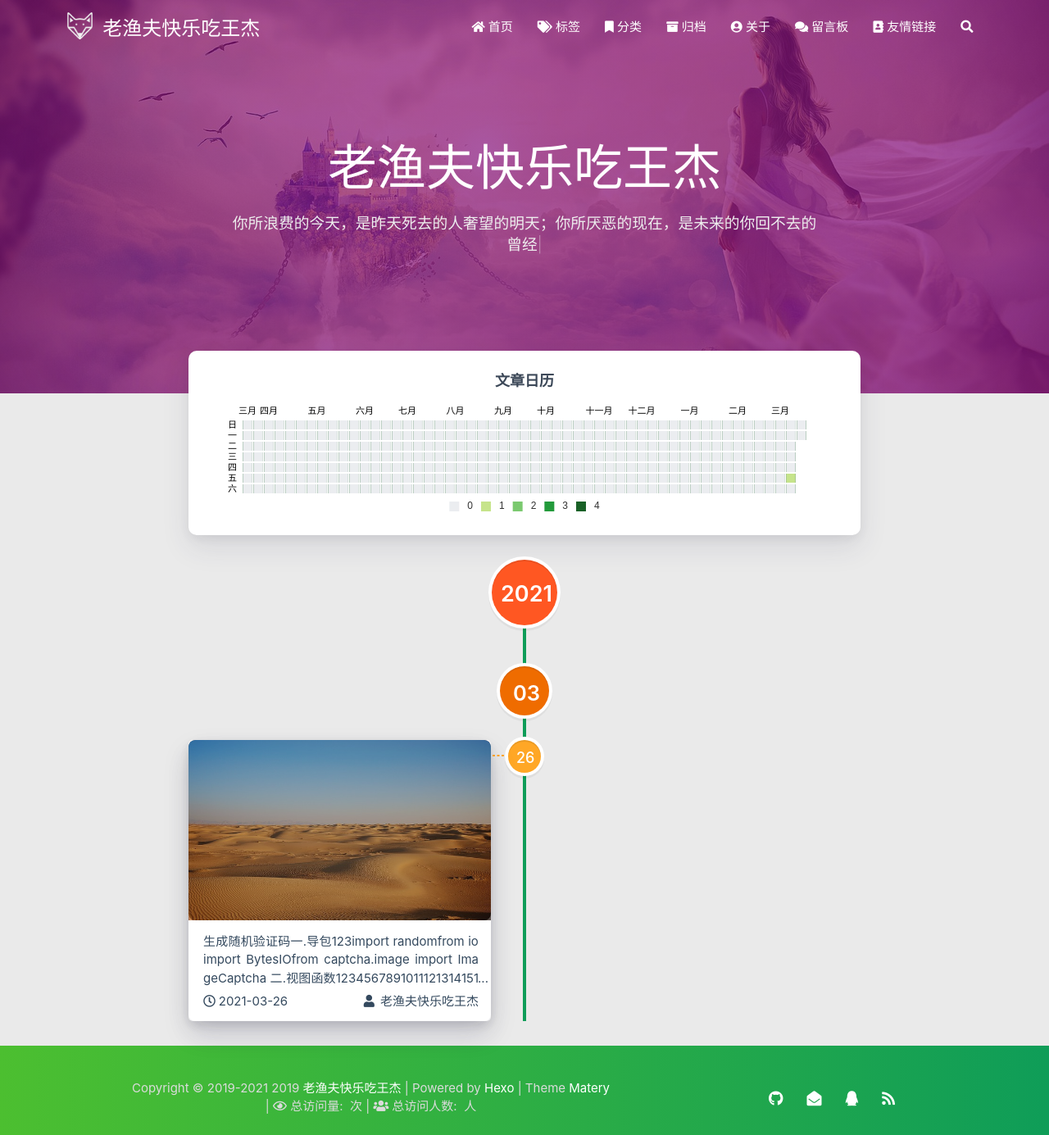
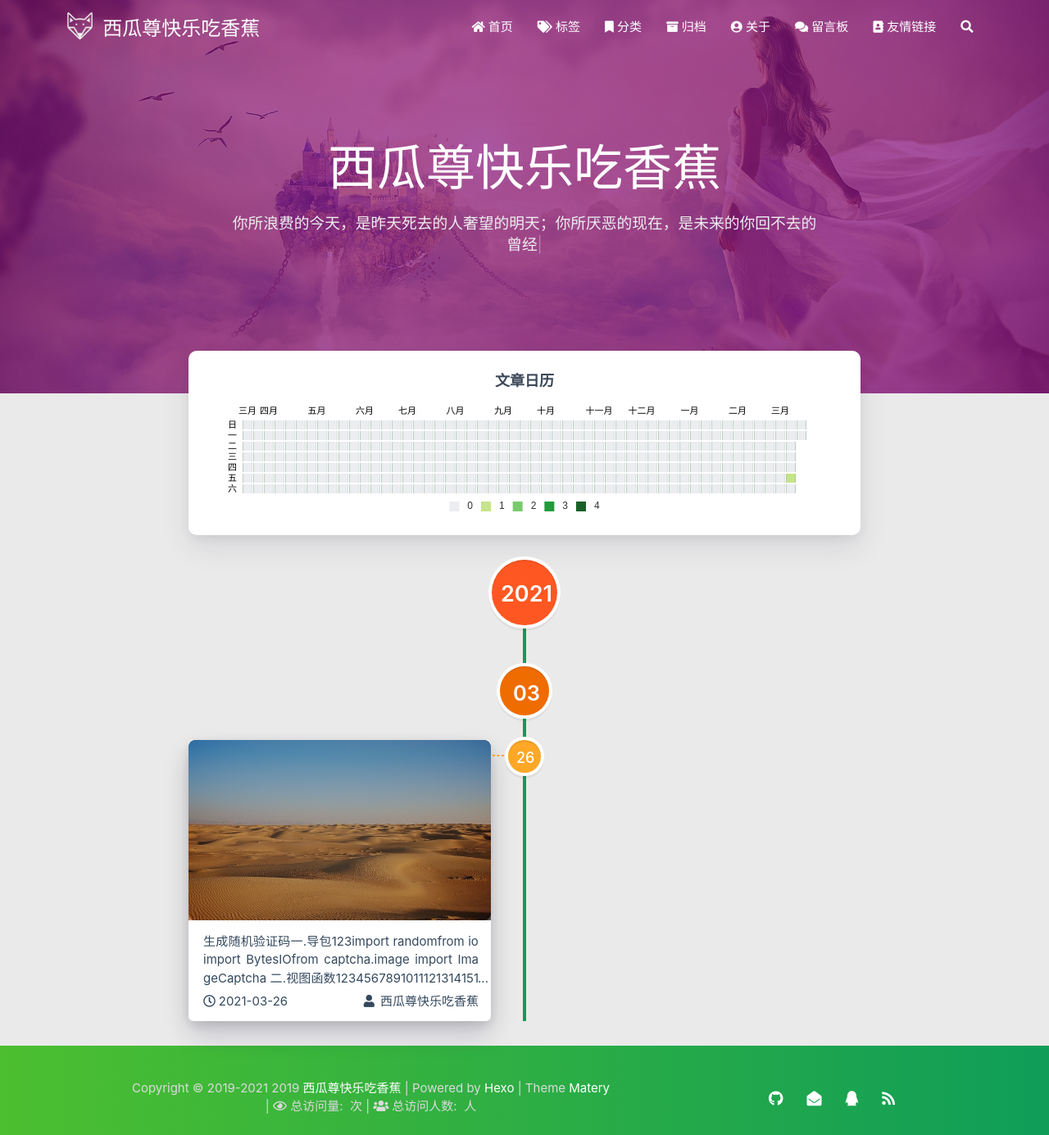
Before and after one commit to xishanzaiqi/xishanzaiqi.github.io, a plain HTML site: page archives/index.html in a window 1280 px wide. Shown: the whole page at 82% size. Drawn offline with nearby package versions, Linux system fonts and the light colour scheme; some packages are replaced by stand-ins of ours; no server answers; a script that the page names is missing.

Commit message:
Site updated: 2021-03-29 16:39:43

```diff
--- a/archives/index.html
+++ b/archives/index.html
@@ -4,7 +4,7 @@
 
 <head>
     <meta charset="utf-8">
-    <meta name="keywords" content="归档, 老渔夫快乐吃王杰">
+    <meta name="keywords" content="归档, 西瓜尊快乐吃香蕉">
     <meta name="description" content="">
     <meta http-equiv="X-UA-Compatible" content="IE=edge">
     <meta name="viewport" content="width=device-width, initial-scale=1.0, user-scalable=no">
@@ -16,7 +16,7 @@
     <!-- Global site tag (gtag.js) - Google Analytics -->
 
 
-    <title>归档 | 老渔夫快乐吃王杰</title>
+    <title>归档 | 西瓜尊快乐吃香蕉</title>
     <link rel="icon" type="image/png" href="/favicon.png">
 
     <link rel="stylesheet" type="text/css" href="/libs/awesome/css/all.css">
@@ -43,7 +43,7 @@
 
                     <img src="/medias/logo.png" class="logo-img" alt="LOGO">
 
-                    <span class="logo-span">老渔夫快乐吃王杰</span>
+                    <span class="logo-span">西瓜尊快乐吃香蕉</span>
                 </a>
             </div>
 
@@ -142,7 +142,7 @@
 
         <img src="/medias/logo.png" class="logo-img circle responsive-img">
 
-        <div class="logo-name">老渔夫快乐吃王杰</div>
+        <div class="logo-name">西瓜尊快乐吃香蕉</div>
         <div class="logo-desc">
 
             Never really desperate, only the lost of the soul.
@@ -313,7 +313,7 @@
         <div class="brand">
             <div class="title center-align">
 
-                老渔夫快乐吃王杰
+                西瓜尊快乐吃香蕉
 
             </div>
 
@@ -488,7 +488,7 @@
                                 <span class="publish-author">
 
                                     <i class="fas fa-user fa-fw"></i>
-                                    老渔夫快乐吃王杰
+                                    西瓜尊快乐吃香蕉
 
                                 </span>
                             </div>
@@ -570,7 +570,7 @@
                 <span id="year">2019-2021</span>
 
             <span id="year">2019</span>
-            <a href="/about" target="_blank">老渔夫快乐吃王杰</a>
+            <a href="/about" target="_blank">西瓜尊快乐吃香蕉</a>
             |&nbsp;Powered by&nbsp;<a href="https://hexo.io/" target="_blank">Hexo</a>
             |&nbsp;Theme&nbsp;<a href="https://github.com/blinkfox/hexo-theme-matery" target="_blank">Matery</a>
             <br>
```
Also changed, not shown: 2021/03/26/生成随机验证码/index.html (+9 -9 lines), archives/2021/03/index.html (+7 -7 lines), archives/2021/index.html (+7 -7 lines), index.html (+7 -7 lines).
